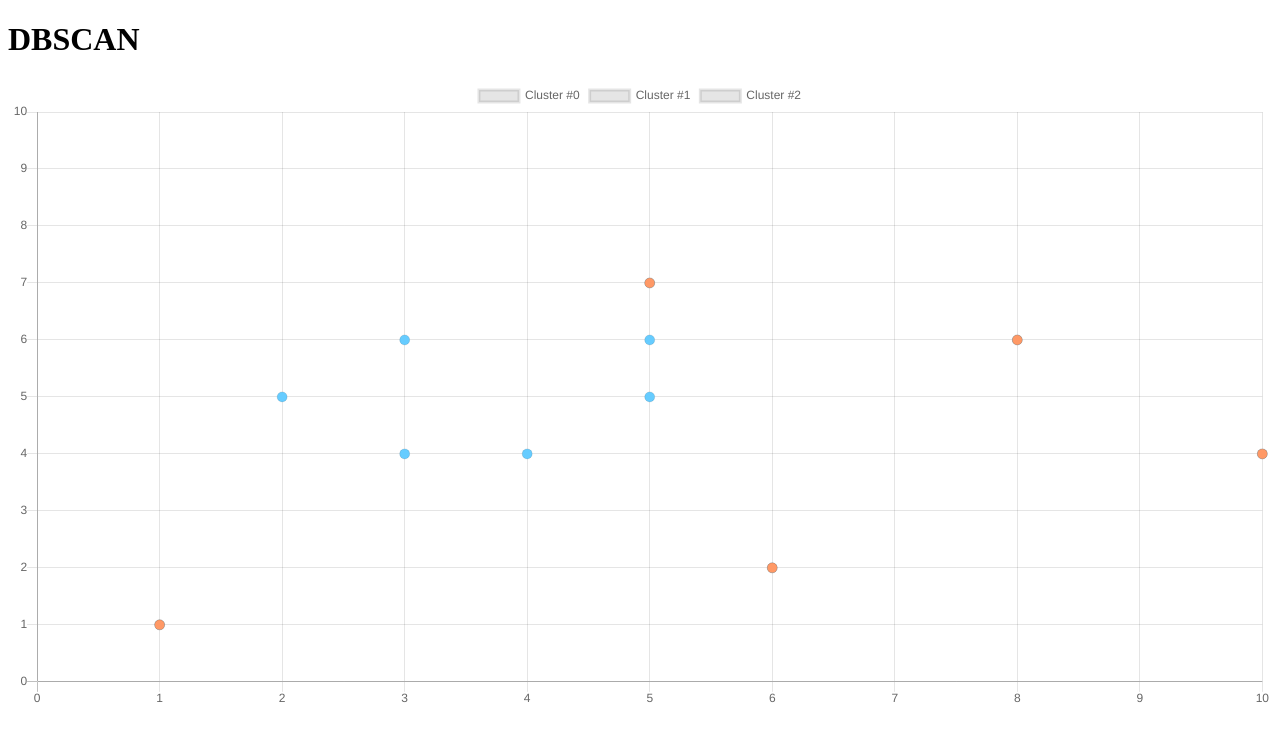
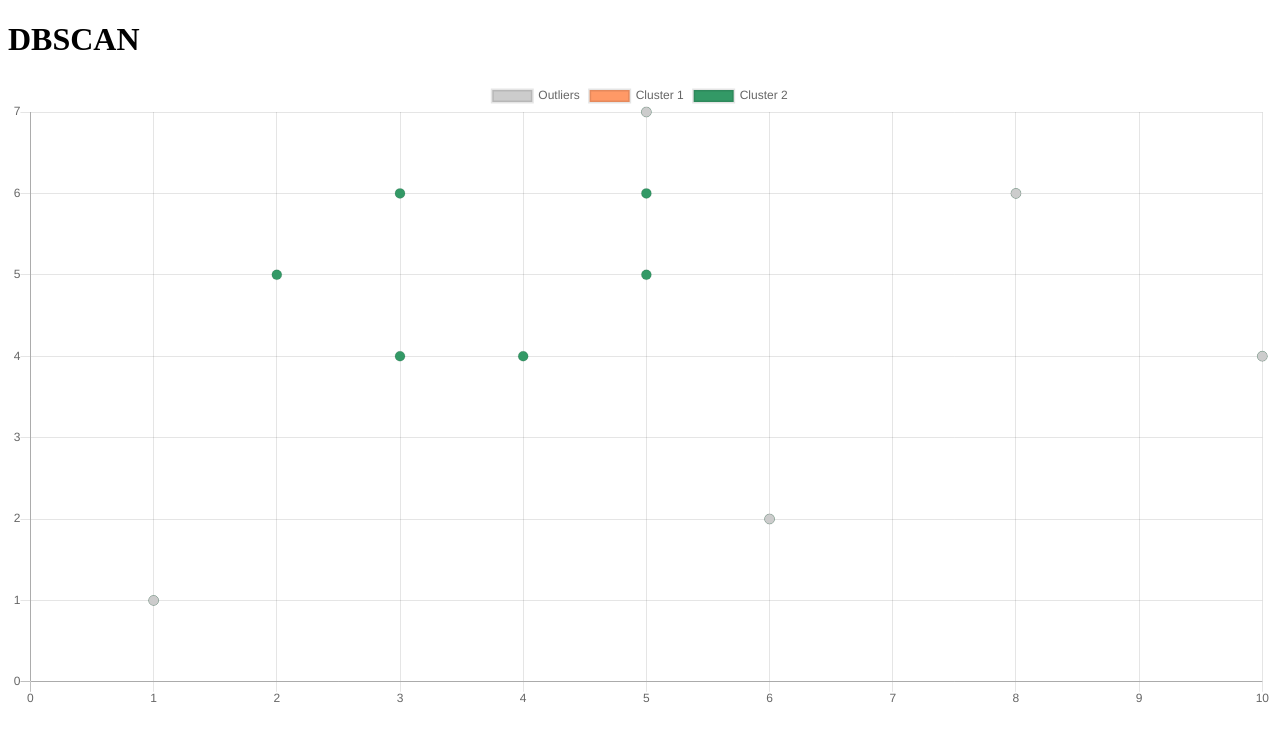
Before and after one commit to aalvinlin/DS-algorithms, a React (Vite) app: page /dbscan in a window 1280 px wide. Shown: the top 742 px of the page. Built offline with nearby package versions, Linux system fonts and the light colour scheme.

Commit message:
update chartJS styling for outliers and clusters

```diff
--- a/src/components/Dbscan.js
+++ b/src/components/Dbscan.js
@@ -15,13 +15,19 @@ const Dbscan = () => {
     // let separatedClusters = useDbscan(scatterPlot, 5, 5);
     let separatedClusters = useDbscan(simpleScatterPlot, 2.5, 2);
 
-    let colors = ["#FF9966", "#339966", "#66CCFF", "#333399", "#FFFF66", "#996633", "#333333", "#CC9966", "#CCCCCC", "#996600"];
+    console.log("#######################################");
+    console.log("the results are...", separatedClusters);
+    console.log("#######################################");
+
+    let colors = ["#CCCCCC", "#FF9966", "#339966", "#66CCFF", "#333399", "#FFFF66", "#996633", "#333333", "#CC9966", "#996600"];
 
     // format clusters for chartJS to display
     let datasets = separatedClusters.map((cluster, index) => {
         return {
-            label: "Cluster #" + index,
+            label: (index === 0)? "Outliers" : "Cluster " + index,
+            backgroundColor: colors[index],
             pointBackgroundColor: colors[index],
+            pointBorderRadius: 0,
             pointRadius: 5,
             data: cluster
         }
@@ -37,7 +43,7 @@ const Dbscan = () => {
                     ticks: {
                         min: 0,
                         // max: 50
-                        max: 10
+                        // max: 10
                     }
                 }],
                 yAxes: [{
@@ -45,7 +51,7 @@ const Dbscan = () => {
                     ticks: {
                         min: 0,
                         // max: 50
-                        max: 10
+                        // max: 10
                     }
 
                 }]
```
